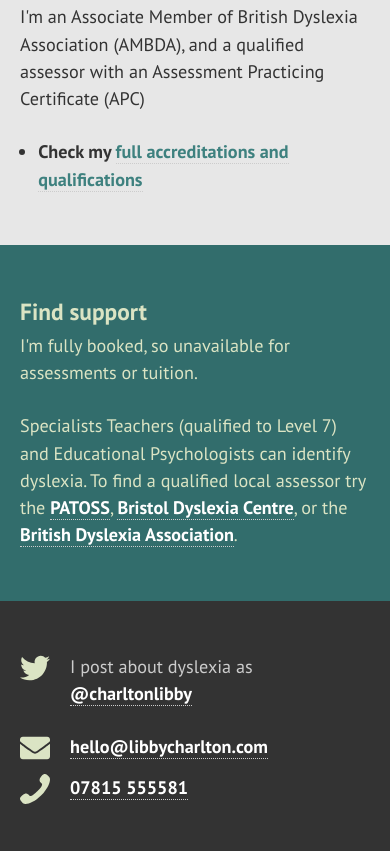
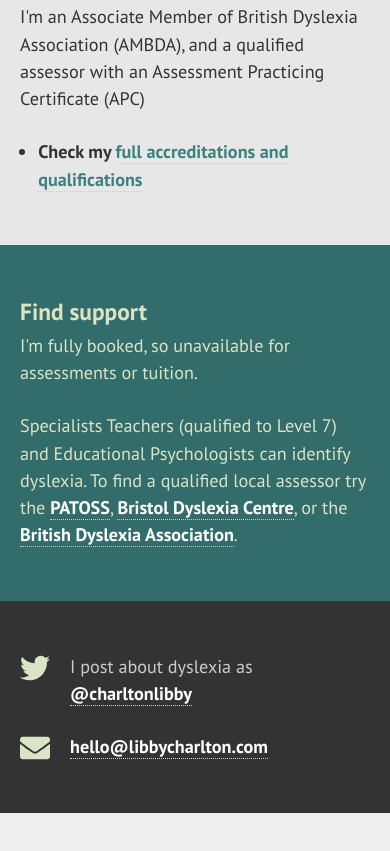
Before and after one commit to libbycharlton/libbycharlton.github.io, a website: page index.html in a window 390 px wide. Shown: the part 3019-3870 px from the top of the page. After the commit the page ends 3832 px from the top, so only its background shows below. Drawn offline with Linux system fonts and the light colour scheme; files whose address does not match are found by name.

Commit message:
Remove phone number

```diff
--- a/index.html
+++ b/index.html
@@ -239,10 +239,6 @@
                 <span class="icon icon--email"></span>
                 <a href="mailto:hello@libbycharlton.com?subject=Dyslexia enquiry">hello@libbycharlton.com</a>
               </li>
-              <li>
-                <span class="icon icon--phone"></span>
-                <a class="tel" href="tel:07815555581">07815 555581</a>
-              </li>
             </ul>
           </div>
         </section>
```
